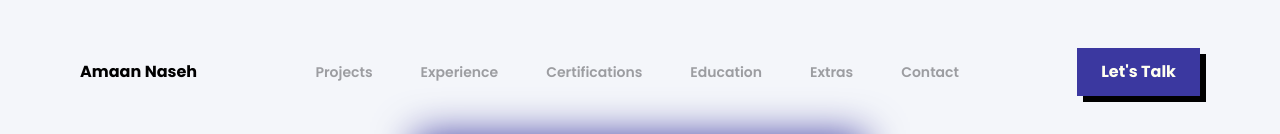
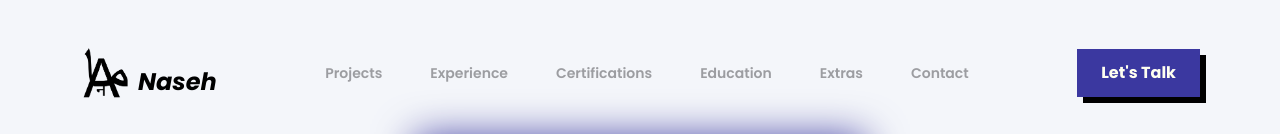
Before and after one commit to AmaanNaseh/portfolio, a React (Vite) app: page / in a window 1280 px wide. Shown: the top 134 px of the page. Built offline with nearby package versions, Linux system fonts and the light colour scheme.

Commit message:
integrated botpress chatbot

```diff
--- a/index.html
+++ b/index.html
@@ -10,6 +10,8 @@
     content="Amaan Naseh: Full Stack Web & ML Developer, Researcher, Freelancer, HackJMI 2025 Winner, ICAPIE 2024 Winner" />
 
   <meta name="google-site-verification" content="mgtnoowxim4r6O4up1I9oLLN0olb78D5Y1bBKmCz-1Y" /> <!--  By Google SEO -->
+  <script src="https://cdn.botpress.cloud/webchat/v3.2/inject.js" defer></script>
+  <script src="https://files.bpcontent.cloud/2025/09/14/15/20250914150334-1TJWD71X.js" defer></script>
   <title>Amaan Naseh</title>
 </head>
 
--- a/src/pages/Home.jsx
+++ b/src/pages/Home.jsx
@@ -1,4 +1,4 @@
-import { useState } from "react";
+import { useEffect, useState } from "react";
 import { Link as ScrollLink } from "react-scroll";
 
 // User Data
@@ -13,7 +13,13 @@ import {
 } from "./UserData";
 
 // Icons
-import { FaStarOfLife, FaVideo, FaCode, FaLinkedinIn } from "react-icons/fa";
+import {
+  FaStarOfLife,
+  FaVideo,
+  FaCode,
+  FaLinkedinIn,
+  FaArrowUp,
+} from "react-icons/fa";
 import { FaXTwitter } from "react-icons/fa6";
 import { FiFacebook, FiGithub } from "react-icons/fi";
 import { GrInstagram } from "react-icons/gr";
@@ -37,19 +43,31 @@ import cppLogo from "../assets/skills/cpp.png";
 
 const PTemplate7 = () => {
   const [isSideNavVisible, setIsSideNavVisible] = useState(false);
+  const [isMoveToTop, setIsMoveToTop] = useState(false);
+
+  useEffect(() => {
+    const handleScrollYValue = () => {
+      setIsMoveToTop(window.scrollY > 750 ? true : false);
+    };
+
+    window.addEventListener("scroll", handleScrollYValue);
+
+    return () => window.removeEventListener("scroll", handleScrollYValue);
+  }, []);
 
   return (
     <>
       <div className="overflow-hidden">
         <nav className="z-20 flex items-center justify-between px-4 lg:px-20 pt-12 mb-10">
-          <h1
+          <div
             onClick={() => {
               window.scrollTo({ top: 0, left: 0, behavior: "smooth" });
             }}
-            className="font-bold cursor-pointer hover:scale-110 transition-all duration-200"
+            className="flex items-end justify-center gap-2 text-xl md:text-2xl font-bold italic cursor-pointer hover:scale-110 transition-all duration-200"
           >
-            {aboutSection.aboutName}
-          </h1>
+            <img src="/logo.png" alt="logo" className="w-[50px] h-[50px]" />
+            Naseh
+          </div>
 
           <ul className="hidden lg:inline-flex items-center gap-12 text-[#9c9da1] font-semibold text-sm">
             <ScrollLink
@@ -631,7 +649,7 @@ const PTemplate7 = () => {
         </div>
 
         {/* Footer */}
-        <footer className="w-full mt-20 bg-black flex flex-col items-start justify-center gap-8 py-12">
+        <footer className="w-full z-20 mt-20 bg-black flex flex-col items-start justify-center gap-8 py-12">
           <div className="mx-auto">
             <p className="text-white text-3xl font-bold tracking-wider mb-8 text-center px-4">
               Let's <span className="text-[#3B38A0]">connect</span> here
@@ -827,6 +845,17 @@ const PTemplate7 = () => {
           </div>
         </footer>
       </div>
+
+      <div
+        onClick={() => {
+          window.scroll({ top: 0, left: 0, behavior: "smooth" });
+        }}
+        className={`w-[50px] h-[50px] z-10 rounded-full border-[4px] border-[#3B38A0] cursor-pointer fixed left-4 top-10 hover:scale-110 transition-all duration-200 ${
+          isMoveToTop ? "flex items-center justify-center" : "hidden"
+        }`}
+      >
+        <FaArrowUp className="text-3xl text-[#3B38A0] font-bold" />
+      </div>
     </>
   );
 };
--- a/src/pages/UserData.js
+++ b/src/pages/UserData.js
@@ -40,7 +40,7 @@ export const projectSection = [
     projectDomain: "MERN, Tailwind CSS",
     projectDescription:
       "A No-Code website and resume development platform which utilizes a data-centric approach to develop portfolio and resume on common data within few minutes",
-    projectVideo: "https://www.youtube.com/embed/E48133e9ffc", // Must write NA in project video link if it do not exists
+    projectVideo: "https://www.youtube.com/E48133e9ffc", // Must write NA in project video link if it do not exists
     projectCode: "NA", // Must write NA in project code link if it do not exists
     projectLink: "https://www.presyou.tech", // Must write NA in project link if it do not exists
   },
```
Also changed, not shown: 1 other file (tests, documents, lock files or other folders).
